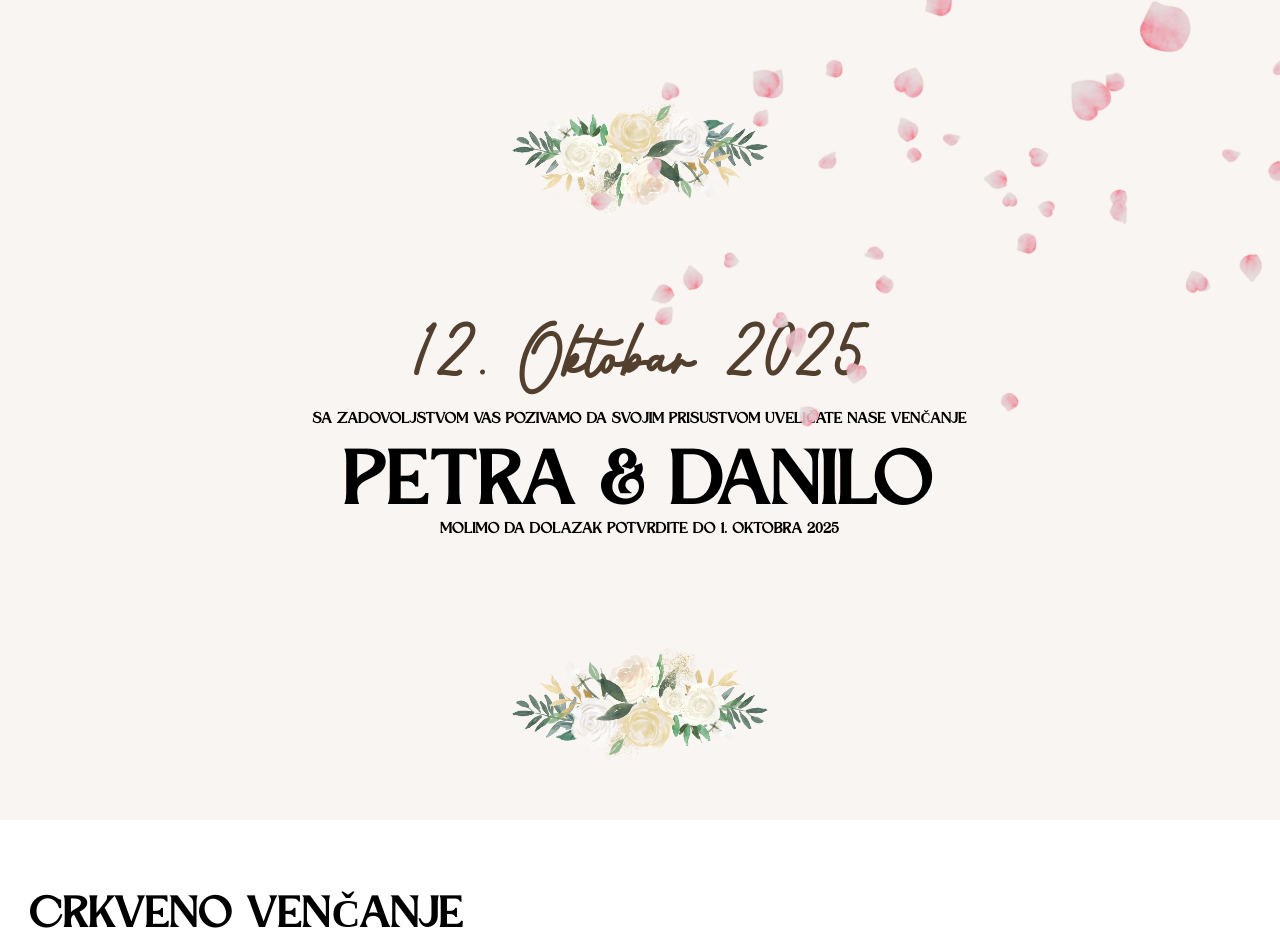
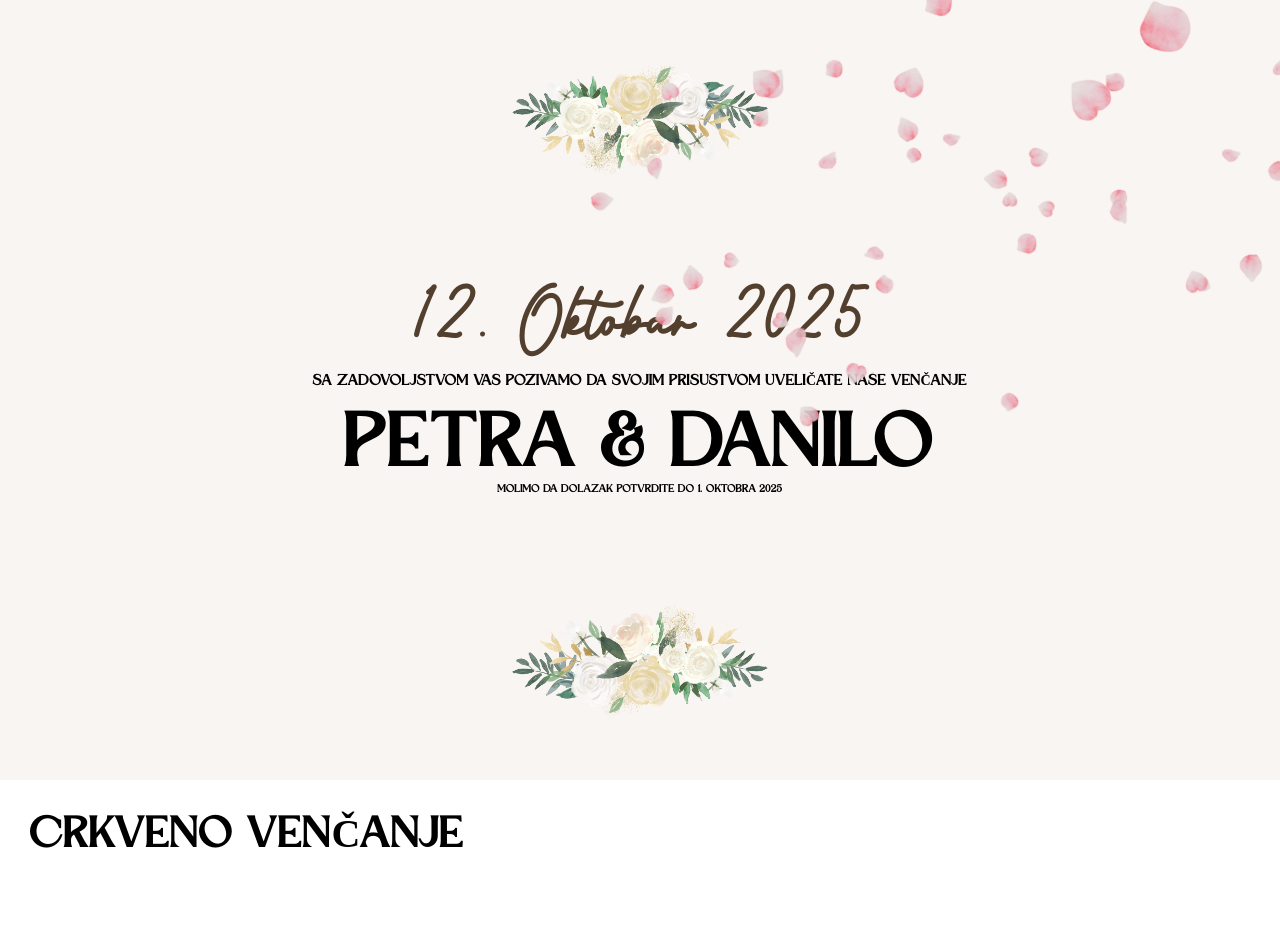
Before and after one commit to danilo-milosevic/weddinginvite, a React (Create React App) app: page / in a window 1280 px wide. Shown: the top 949 px of the page. Built offline with nearby package versions, Linux system fonts and the light colour scheme.

Commit message:
FInal fixes

```diff
--- a/src/App.css
+++ b/src/App.css
@@ -85,7 +85,6 @@ div {
   flex-direction: column;
   padding: 5vh;
   margin: 30px;
-  margin-top:70px;
 }
 
 .save-the-date-text {
@@ -101,6 +100,11 @@ div {
 .subtitle-text {
   font-size: max(1vw, 14px);
 }
+
+.potvrda {
+   font-size: max(0.5vw, 10px);
+}
+
 .subtitle {
   margin-bottom: 24px;
   padding-left: 12px;
@@ -186,7 +190,7 @@ img{
 }
 .title {
   height: 15%;
-  padding-top: 70px;
+  padding-top: 30px;
 }
 .subtitle {
   height: 10%;
--- a/src/App.js
+++ b/src/App.js
@@ -20,7 +20,7 @@ function App() {
           <h1 className="names-title-text">PETRA & DANILO</h1>
         </div>
         <div className="save-the-date-title">
-          <h1 className="subtitle-text">MOLIMO DA DOLAZAK POTVRDITE DO 1. OKTOBRA 2025</h1>
+          <h1 className="subtitle-text potvrda">MOLIMO DA DOLAZAK POTVRDITE DO 1. OKTOBRA 2025</h1>
         </div>
         <div className="rose-div"><img className="rose inverted" src="roses.png"></img></div>
       </div>
```
Also changed, not shown: 12 other files (tests, documents, lock files or other folders).
